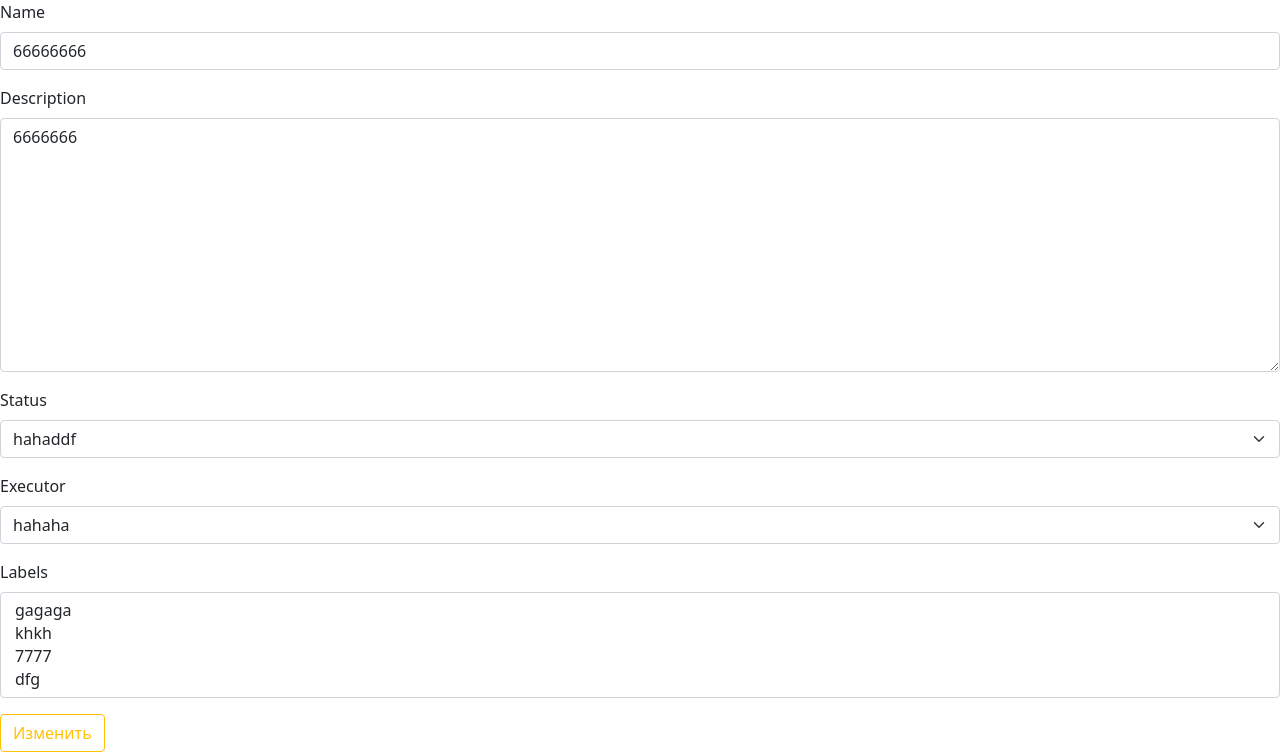
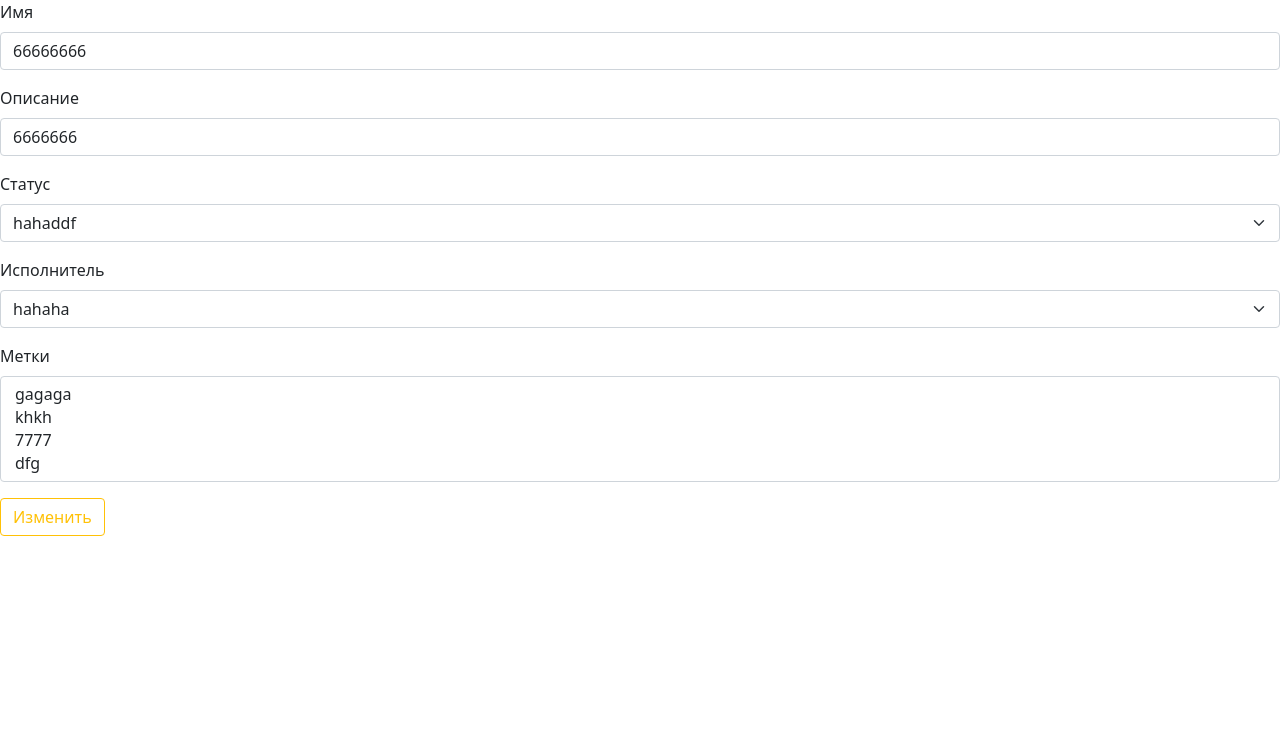
Before and after one commit to kalldrek777/python-project-52, a Django app: page /tasks/1/update/ in a window 1280 px wide. Shown: the part 56-808 px from the top of the page. After the commit the page ends 592 px from the top, so only its background shows below. Run offline with Django 4.2, Linux system fonts and the light colour scheme; data comes from the database, SQL or seed files in the repository; some libraries are stand-ins or nearby versions.

Commit message:
fix tasks create form

```diff
--- a/task_manager/tasks/forms.py
+++ b/task_manager/tasks/forms.py
@@ -1,16 +1,21 @@
 from django import forms
 from .models import Task
+from task_manager.statuses.models import Status
+from task_manager.users.models import CustomUser
+from task_manager.labels.models import Label
 
 
 class TaskForm(forms.ModelForm):
-    # name = forms.CharField(label='Имя', widget=forms.TextInput(attrs={'class': 'form-input'}))
-    # description = forms.CharField(label='Описание', widget=forms.TextInput(attrs={'class': 'form-input'}))
-    # status = forms.ModelChoiceField(label='Статус', queryset=Status.objects.all())
-    # executor = forms.ModelChoiceField(label='Исполнитель', queryset=CustomUser.objects.all())
+    name = forms.CharField(label='Имя', widget=forms.TextInput(attrs={'class': 'form-input'}))
+    description = forms.CharField(label='Описание', widget=forms.TextInput(attrs={'class': 'form-input'}))
+    status = forms.ModelChoiceField(label='Статус', queryset=Status.objects.all())
+    executor = forms.ModelChoiceField(label='Исполнитель', queryset=CustomUser.objects.all())
+    labels = forms.ModelMultipleChoiceField(label='Метки', queryset=Label.objects.all())
 
     class Meta:
         model = Task
         fields = ['name', 'description', 'status', 'executor', 'labels']
-        widgets = {
-            "description": forms.Textarea(attrs={"cols": 40, "rows": 10})
-        }
+        # widgets = {
+        #     "description": forms.Textarea(attrs={"cols": 40, "rows": 10})
+        #
+        # }
--- a/task_manager/templates/users/update.html
+++ b/task_manager/templates/users/update.html
@@ -10,7 +10,7 @@
     {% csrf_token %}
     {% for field in form %}
     <div class="fieldWrapper mb-3">
-      {% bootstrap_field field placeholder='' show_help=False %}
+        {% bootstrap_field field placeholder='' show_help=False %}
     </div>
   {% endfor %}
   <input class="btn btn-outline-warning me-2" type="submit" value="{{ button_text }}">
```
